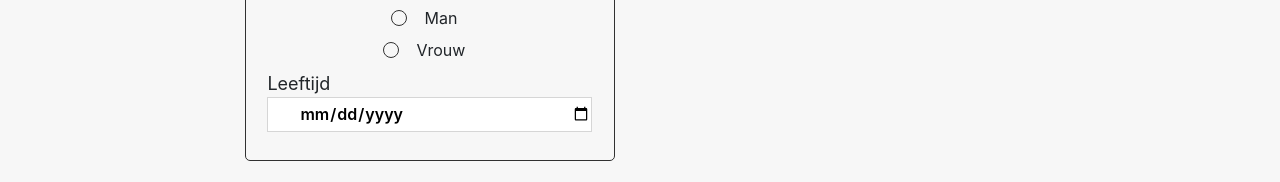
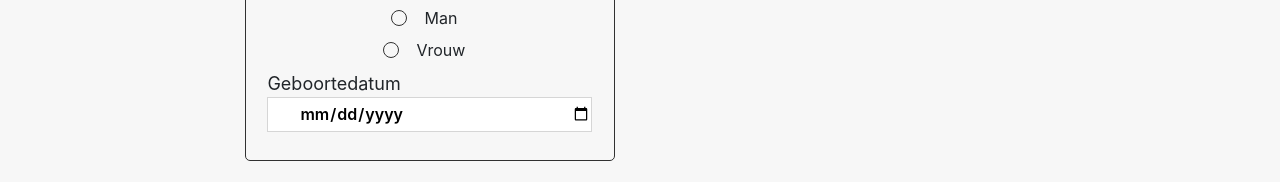
Before and after one commit to EVSZ/Medicheck.f, a React (Create React App) app: page /Advice in a window 1280 px wide. Shown: the part 616-798 px from the top of the page. Built offline with nearby package versions, Linux system fonts and the light colour scheme.

Commit message:
Update fix

```diff
--- a/src/App.tsx
+++ b/src/App.tsx
@@ -66,6 +66,7 @@ function App() {
     if (patient.userPrescriptions.length === 0){ alert("Vul eerst uw medicatielijst") }
     else{
       let healthInformation:healthInformation = {clcr:clcr, lastclcr:lastclcr}
+        const id = localStorage.getItem('userId');
         const payload = {id, name, weight, length, pregnant, birthDate,gender,healthInformation,userPrescriptions};
         console.log(payload);
         axios.put('http://localhost:8080/api/patienten/update', payload)
--- a/src/User/UserPForm.tsx
+++ b/src/User/UserPForm.tsx
@@ -70,7 +70,6 @@ function UserPForm({ name, length, weight, age, gender, prego }: { name: iName,
             e.preventDefault();
             axios.post(`http://localhost:8080/api/patienten/post`, { name, length, weight, gender, prego, age })
                 .then(res => {
-                    console.log(res);
                     console.log(res.data);
                 })
         }}>
@@ -149,7 +148,7 @@ function UserPForm({ name, length, weight, age, gender, prego }: { name: iName,
             {showPregnant()}
             < div className="UserPFormGroup" >
                 <div className="element">
-                    <label className="formLabel">Leeftijd
+                    <label className="formLabel">Geboortedatum
                     <input type="date"
                             onChange={(e) => {
                                 age.setAge(e.target.value)
```
